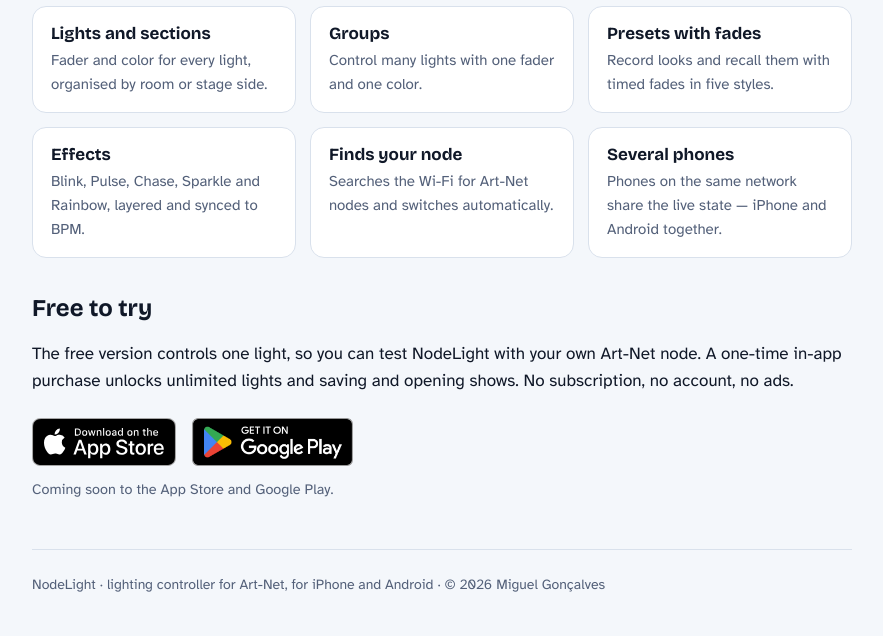
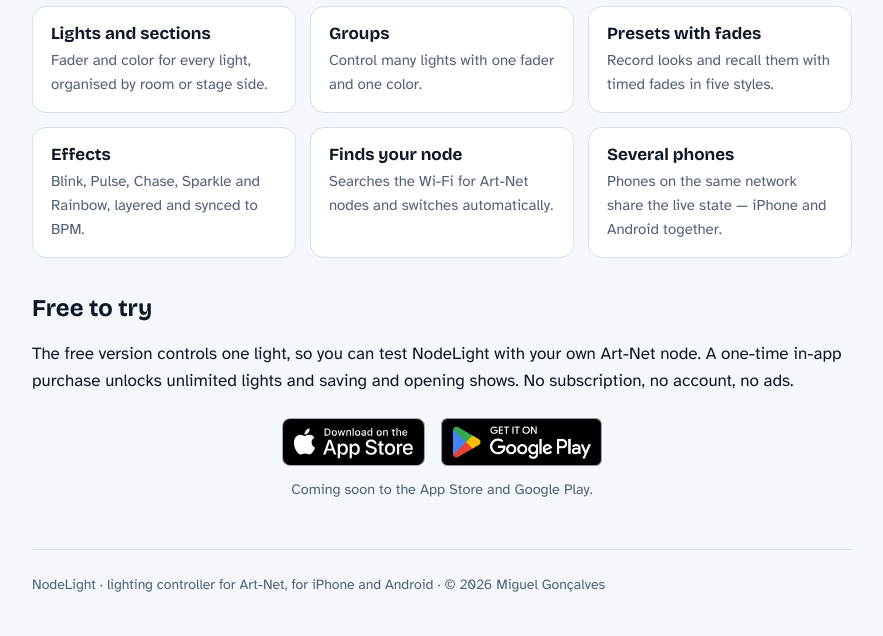
Before and after one commit to miguelvirtudes/nodelight, a plain HTML site: page index.html in a window 1280 px wide. Shown: the part 998-1634 px from the top of the page, without its empty margins (198-1081 px from the left). Drawn offline with nearby package versions, Linux system fonts and the light colour scheme.

Commit message:
Store badges centred
Co-Authored-By: Claude Opus 5.5 <noreply@anthropic.com>

```diff
--- a/site.css
+++ b/site.css
@@ -24,11 +24,11 @@ h2 { font: 700 24px/1.2 var(--display); margin: 36px 0 8px; }
 .hero-icon { width: 96px; height: 96px; border-radius: 22px; margin-top: 32px; box-shadow: 0 0 0 1px var(--line), 0 10px 40px -12px var(--neon); }
 .buttons { display: flex; gap: 12px; flex-wrap: wrap; margin-block: 24px; }
 .btn { display: inline-block; padding: 12px 20px; border-radius: 12px; font-weight: 700; text-decoration: none; border: 1px solid var(--line); background: var(--surface); color: var(--ink); }
-.stores { display: flex; flex-wrap: wrap; align-items: center; gap: 12px 16px; margin-block: 24px 0; }
+.stores { display: flex; flex-wrap: wrap; align-items: center; justify-content: center; gap: 12px 16px; margin-block: 24px 0; }
 .store { display: inline-flex; line-height: 0; }
 .store img { height: 48px; width: auto; }
 .store.soon { cursor: default; }
-.soon-note { flex-basis: 100%; margin: 0; font-size: 0.9rem; color: var(--muted); }
+.soon-note { flex-basis: 100%; margin: 0; text-align: center; font-size: 0.9rem; color: var(--muted); }
 .btn.primary { background: var(--neon); border-color: var(--neon); color: #fff; }
 video { width: 100%; aspect-ratio: 16 / 9; border-radius: 14px; background: #000; border: 1px solid var(--line); display: block; }
 .grid { display: grid; grid-template-columns: repeat(auto-fit, minmax(220px, 1fr)); gap: 14px; margin-block: 28px; }
```
